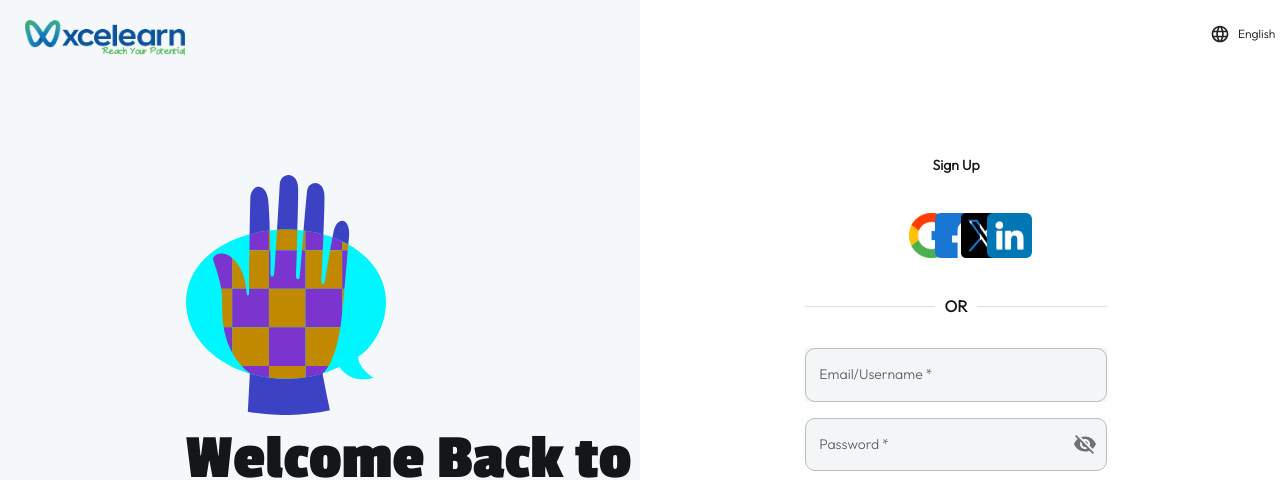
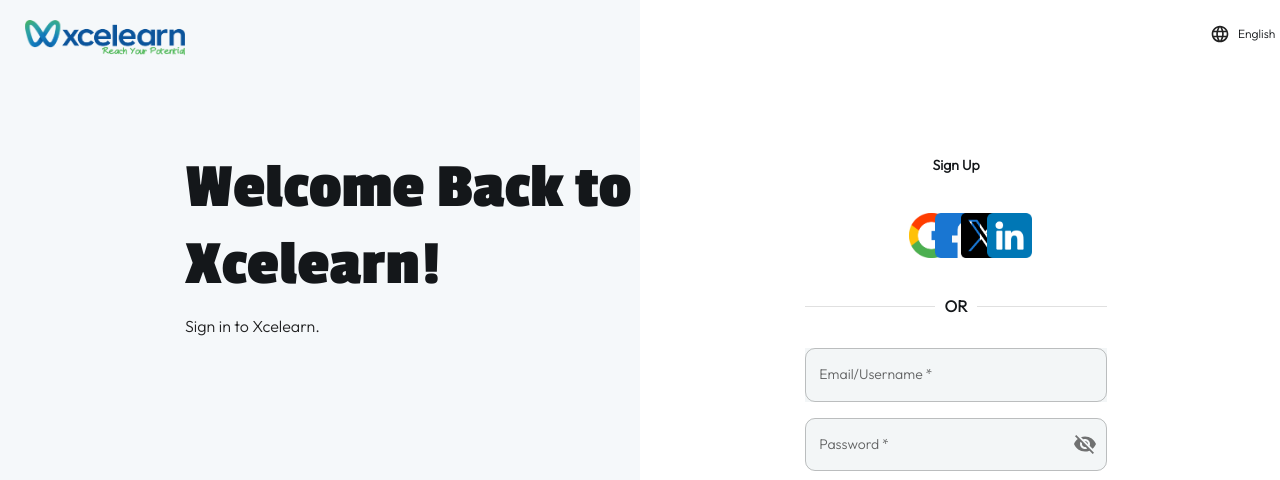
Before and after one commit to Danials00/HometutorV3, a React (Vite) app: page /login in a window 1280 px wide. Shown: the top 480 px of the page. Built offline with nearby package versions, Linux system fonts and the light colour scheme; no server answers.

Commit message:
Update logo

```diff
--- a/src/COMPONENTS/appbar.tsx
+++ b/src/COMPONENTS/appbar.tsx
@@ -127,9 +127,9 @@
      >
       <Container maxWidth="xl" >
         <Toolbar disableGutters>
-          <Box>
+          {/* <Box>
           <img src={signin_logo} style={{ width: '43x', height: '35px'}} />
-          </Box>
+          </Box> */}
           <Search>
             <SearchIconWrapper>
               <SearchIcon />
--- a/src/PAGES/login/index.tsx
+++ b/src/PAGES/login/index.tsx
@@ -27,7 +27,7 @@
 import SocialLogin from '../register/component/social-login';
 import logo_Xcelearn from '../../ASSETS/Logo_Xcelearn.png';
 // import logo_main from '../../ASSETS/Logo_main.png';
-import signin_logo from '../../ASSETS/Signin_logo.svg';
+//import signin_logo from '../../ASSETS/Signin_logo.svg';
 import { axios_login, axios_loginByToken } from './axios';
 const LoginPage = () => {
   const dispatch = useDispatch();
@@ -158,9 +158,9 @@
         <img src={logo_Xcelearn} style={{ width: '160px', height: '37px', marginTop:'20px', marginLeft: '25px'}} />
       </Box>
       <Box sx={{ textAlign:'inherit',width: '500%', maxWidth: '500px', height: '500px', marginTop:'150px', marginLeft: 'none'}}>
-        <Box>
+        {/* <Box>
         <img src={signin_logo} style={{ width: '200px', height: '240px', marginTop:'25px', marginLeft: '1px'}} />
-       </Box>
+       </Box> */}
         <Typography sx={{fontfamily: 'Folio Extra Bold'}}
         style={headline2}
         variant='h2'>
@@ -376,7 +376,6 @@
             </Box>
             <Box sx={{ textAlign: 'center', marginTop: '32px' }}>
               <Typography
-
               font-family= {'Outfit'}
               fontSize={'13px'}
               font-weight= {'300'}
@@ -393,13 +392,12 @@
               <Box sx={{ flexGrow: 1, padding: '16px' }}>
                 </Box>
               </Grid>
-            </Box>
-          </Grid>
-        </Grid>
-      </Grid>
+             </Box>
+           </Grid>
+         </Grid>
+       </Grid>
      </Grid>
-    </Grid>
+   </Grid>
   );
 }
-
 export default LoginPage;
```
